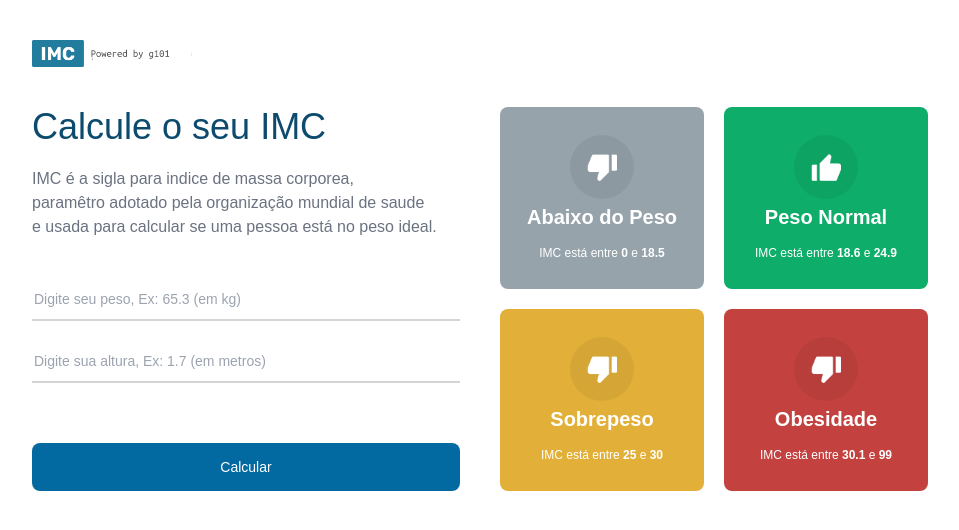
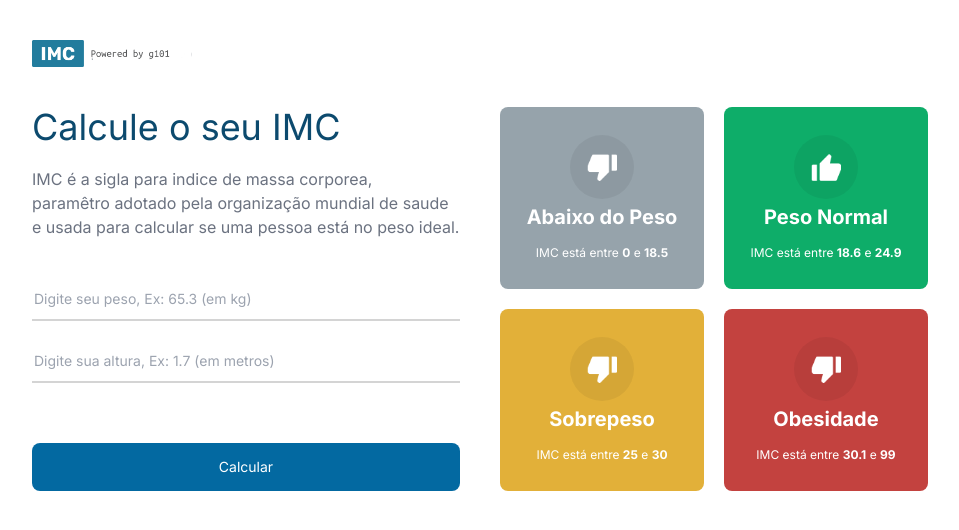
Before and after one commit to g-101/calculadora-imc, a React (Vite) app: page / in a window 1280 px wide. Shown: the top 530 px of the page, without its empty margins (160-1119 px from the left). Built offline with nearby package versions, Linux system fonts and the light colour scheme.

Commit message:
mudando a font family

```diff
--- a/src/index.css
+++ b/src/index.css
@@ -9,6 +9,6 @@
 
 body {
   margin: 0;
-  font-family: Arial, Helvetica, sans-serif;
+  font-family: 'Inter', Arial, Helvetica, sans-serif;
   min-height: 100vh;
 }
```
